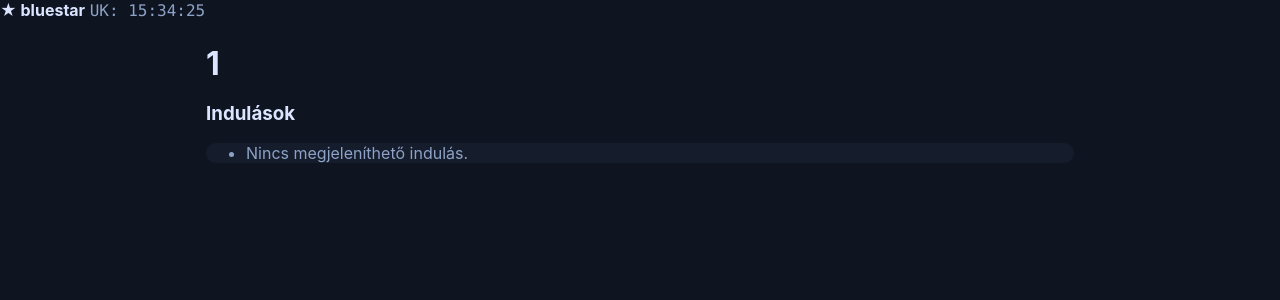
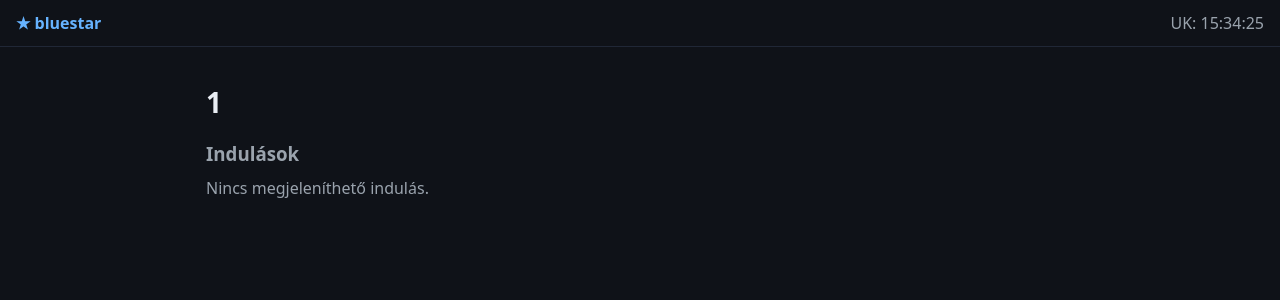
Before and after one commit to railpool193/bluestar-bus-api, a FastAPI app: page /stop/1 in a window 1280 px wide. Shown: the top 300 px of the page. Run offline with FastAPI, Linux system fonts and the light colour scheme.

Commit message:
style.css

```diff
--- a/static/style.css
+++ b/static/style.css
@@ -1,36 +1,30 @@
-:root {
-  --bg: #0e1420;
-  --panel: #151c2b;
-  --text: #dbe5ff;
-  --muted: #8da2c6;
-  --row: #1a2233;
-  --accent: #4185f4;
-  --live: #35d07f;
-  --mono: ui-monospace, SFMono-Regular, Menlo, Monaco, Consolas, "Liberation Mono", monospace;
+:root{
+  --bg:#0f1218; --fg:#e9edf3; --muted:#9aa3ad; --card:#161b22; --accent:#66b3ff;
+  --green:#20c997; --white:#ffffff;
 }
-* { box-sizing: border-box; }
-html, body { margin: 0; height: 100%; background: var(--bg); color: var(--text); font-family: Inter, system-ui, -apple-system, Segoe UI, Roboto, "Helvetica Neue", Arial, "Noto Sans", "Apple Color Emoji", "Segoe UI Emoji"; }
-a { color: inherit; text-decoration: none; }
-
-.appbar { display:flex; align-items:center; justify-content:space-between; padding: 12px 16px; background: var(--panel); position:sticky; top:0; z-index:10; }
-.brand { font-weight: 700; }
-.clock { color: var(--muted); font-family: var(--mono); }
-
-.container { padding: 16px; max-width: 900px; margin: 0 auto; }
-h1 { margin: 8px 0 12px; font-weight: 700; }
-.muted { color: var(--muted); }
-.badge { background: var(--panel); padding: 6px 10px; border-radius: 10px; min-width: 36px; text-align: center; font-weight: 600; }
-
-.list { border-radius: 14px; overflow: hidden; background: var(--panel); }
-.list.tight .row { padding-top: 8px; padding-bottom: 8px; }
-.row { display:flex; align-items:center; gap: 10px; padding: 12px 14px; border-bottom: 1px solid #212a3d; background: var(--row); }
-.row:hover { background: #202a40; }
-.row .left { width: 64px; text-align: left; }
-.row .center { flex: 1 1 auto; text-align: center; }
-.row .right { width: 110px; text-align: right; }
-.row.threecol .left{ width: 110px; }
-.ellips { overflow: hidden; text-overflow: ellipsis; white-space: nowrap; }
-.mono { font-family: var(--mono); }
-.live { color: var(--live); font-weight: 700; }
-.map { width: 100%; height: 280px; border-radius: 14px; margin-bottom: 12px; background:#0b111b; }
-.legend { color: var(--muted); margin: 8px 2px 16px; }
+*{box-sizing:border-box}
+html,body{margin:0;padding:0;background:var(--bg);color:var(--fg);font:16px/1.4 system-ui,Segoe UI,Roboto,Helvetica,Arial}
+a{color:var(--accent);text-decoration:none}
+.container{max-width:900px;margin:0 auto;padding:16px}
+.topbar{display:flex;justify-content:space-between;align-items:center;padding:12px 16px;border-bottom:1px solid #202736;}
+.brand{font-weight:700}
+.clock{color:var(--muted)}
+h1{margin:20px 0 12px 0;font-size:28px}
+h3{margin:18px 0 10px 0;color:var(--muted);font-weight:600}
+.grid{display:grid;grid-template-columns:repeat(auto-fill,minmax(180px,1fr));gap:12px}
+.card{display:block;background:var(--card);padding:12px;border-radius:12px;border:1px solid #212733}
+.card:hover{border-color:#2b3546}
+.route-badge{font-size:20px;font-weight:800}
+.route-sub{color:var(--muted);margin-top:4px}
+.list{list-style:none;margin:0;padding:0}
+.list-row{display:flex;justify-content:space-between;align-items:center;background:var(--card);border:1px solid #212733;border-radius:12px;padding:10px 12px;margin-bottom:8px}
+.strong{font-weight:700}
+.muted{color:var(--muted)}
+.pill{display:inline-block;background:#1d2836;border:1px solid #2b3546;border-radius:999px;padding:6px 12px;margin:10px 0}
+.stops{list-style:none;margin:14px 0 0 0;padding:0}
+.stop-row{display:flex;align-items:center;gap:10px;background:var(--card);border:1px solid #212733;border-radius:12px;padding:10px 12px;margin-bottom:8px}
+.time{min-width:64px;text-align:left;font-variant-numeric:tabular-nums}
+.time.sched{color:var(--white)}
+.time.live{color:var(--green);font-weight:700}
+.stop-name{flex:1;text-align:center}
+.countdown{min-width:72px;text-align:right;font-variant-numeric:tabular-nums;color:var(--fg)}
```
